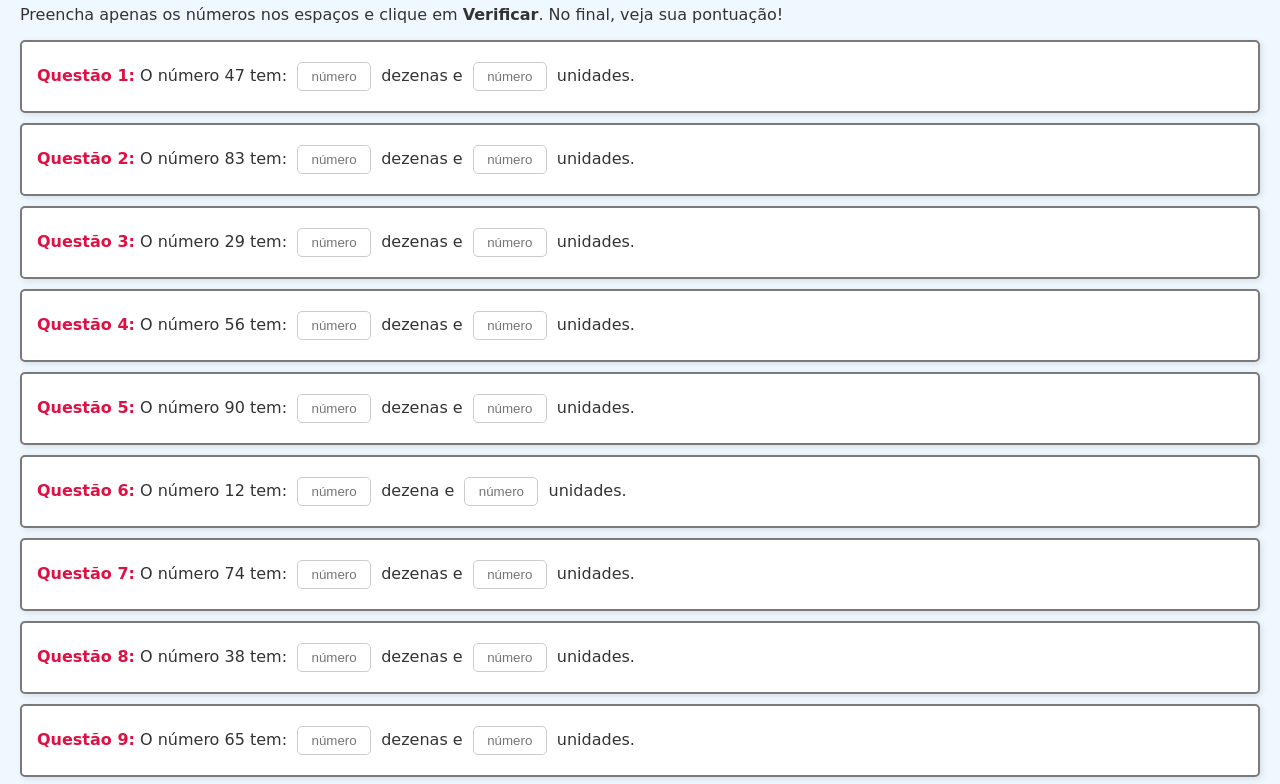
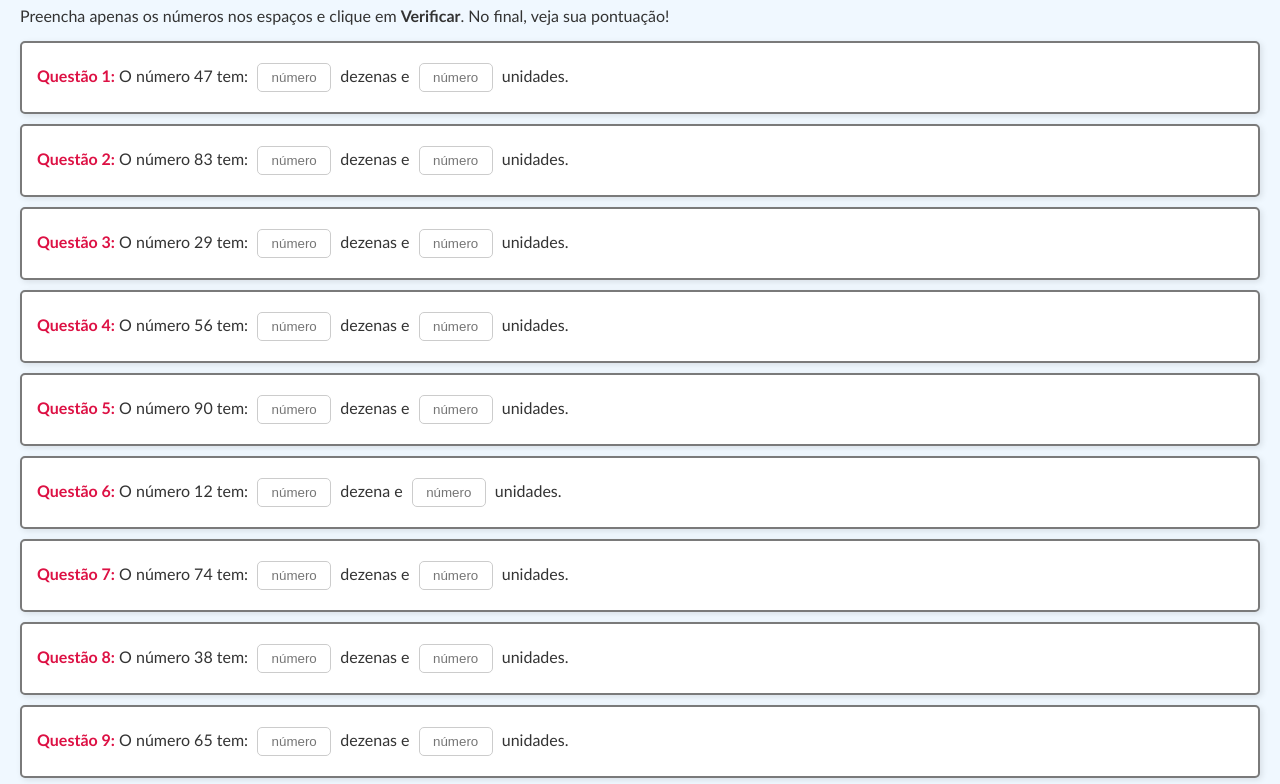
Before and after one commit to simatasic/prova_execiosios, a plain HTML site: page index.html in a window 1280 px wide. Shown: the part 76-860 px from the top of the page. Drawn offline with Linux system fonts and the light colour scheme.

Commit message:
font calibri 2

```diff
--- a/style.css
+++ b/style.css
@@ -1,5 +1,5 @@
 body {
-  font-family: Calibri Comic Sans MS, cursive, sans-serif;
+  font-family: Calibri, Sans MS, cursive, sans-serif;
   background: #f0f8ff;
   margin: 20px;
   color: #333;
```
